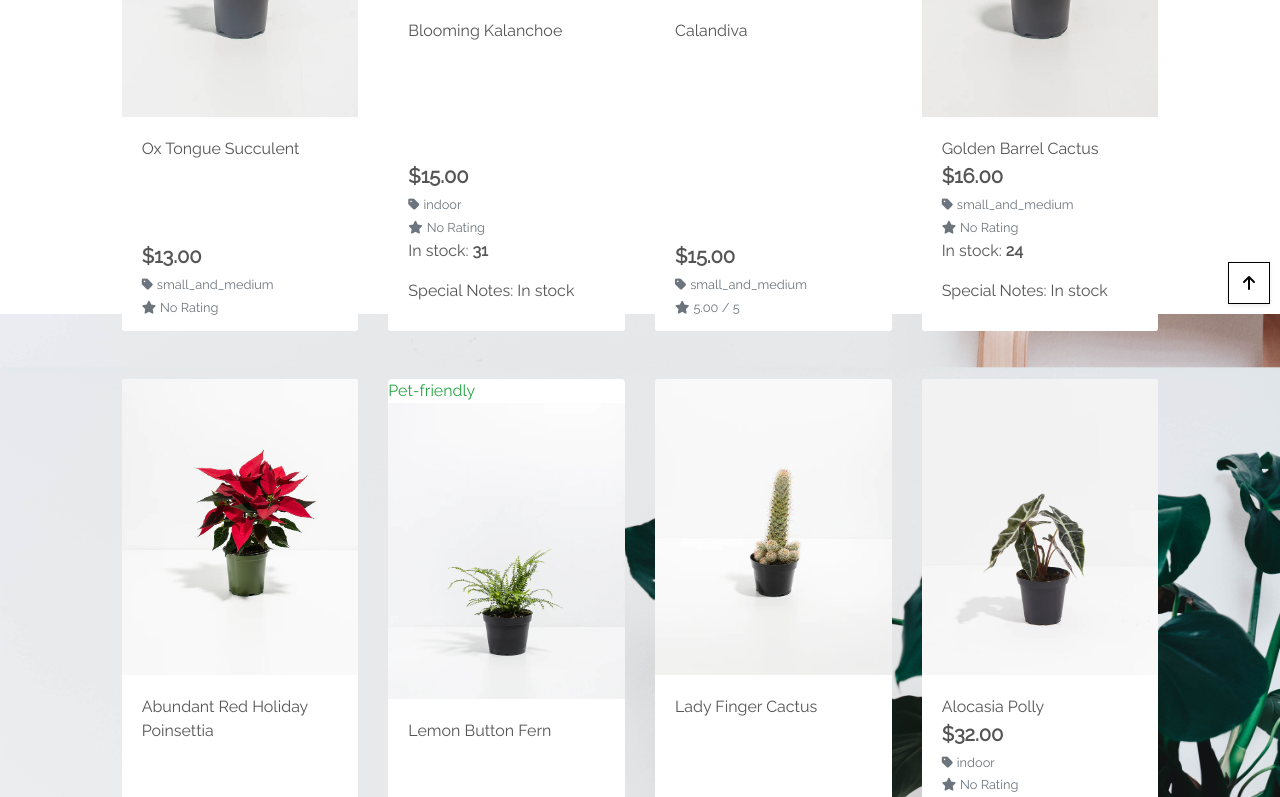
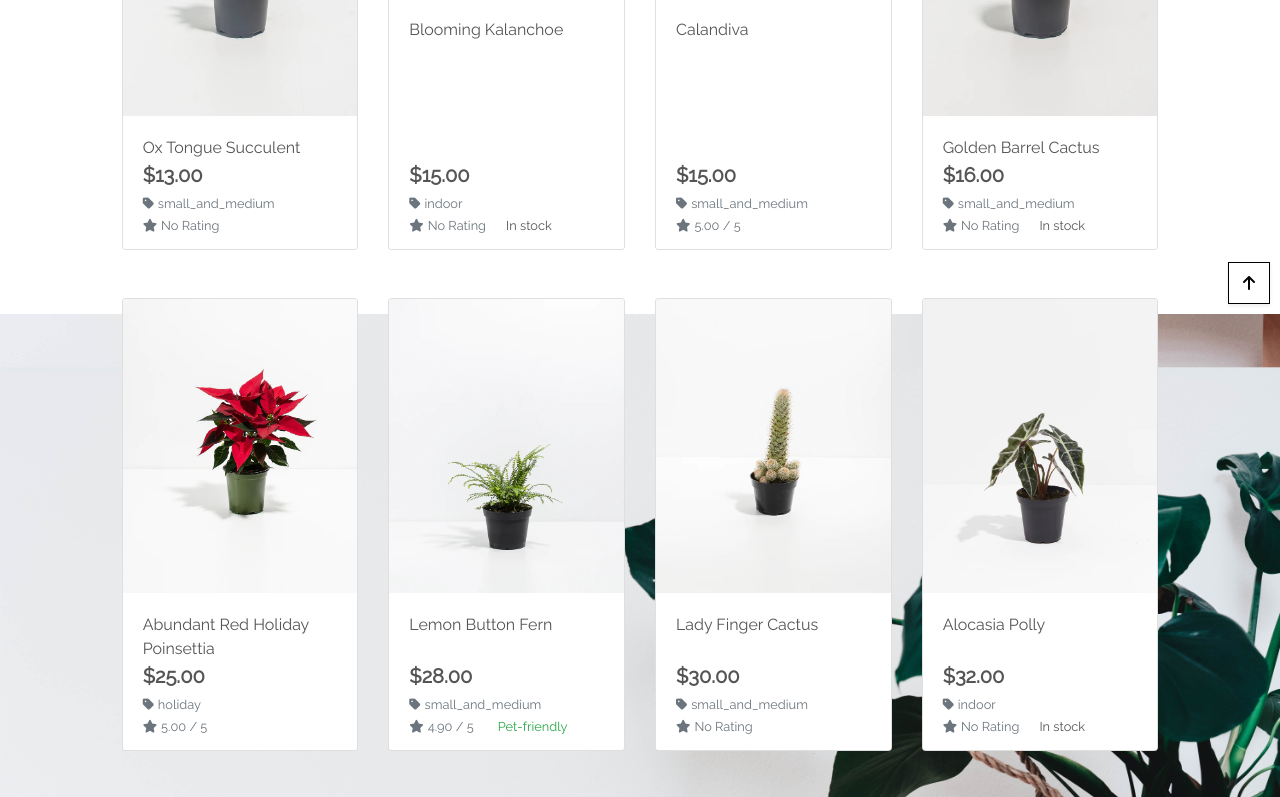
Before and after one commit to NikolettaGr/e-commerce, a Django app: a page that uses products/templates/products/products.html in a window 1280 px wide. Shown: the part 486-1283 px from the top of the page. Run offline with Django 3.2, Linux system fonts and the light colour scheme; data comes from the database, SQL or seed files in the repository; some libraries are stand-ins or nearby versions.

Commit message:
Formatting products

```diff
--- a/products/templates/products/products.html
+++ b/products/templates/products/products.html
@@ -60,10 +60,7 @@
             <div class="row">
                 {% for product in products %}
                 <div class="col-sm-6 col-md-6 col-lg-4 col-xl-3">
-                    <div class="card h-100 border-0">
-                        {% if product.is_petfriendly %}
-                        <div class="pet-friendly-label text-success">Pet-friendly</div>
-                        {% endif %}
+                    <div class="card h-100 border-2">
                         {% if product.image %}
                         <a href="{% url 'product_detail' product.id  %}">
                             <img class="card-img-top img-fluid" src="{{ product.image.url }}" alt="{{ product.name }}">
@@ -94,6 +91,16 @@
                                     {% else %}
                                     <small class="text-muted"><i class="fas fa-star mr-1"></i>No Rating</small>
                                     {% endif %}
+                                    {% if product.is_petfriendly %}
+                                    <small class="card-body text-success">Pet-friendly</small>
+                                    {% endif %}
+                                    {% for stock in product.stock_set.all %}
+                                    {% if stock.quantity > 0 %}
+                                    <small class="ml-3">In stock</small>
+                                    {% else %}
+                                    <small class="ml-3">Coming soon</small>
+                                    {% endif %}
+                                    {% endfor %}
                                     {% if request.user.is_superuser %}
                                     <small class="ml-3">
                                         <a href="{% url 'edit_product' product.id %}">Edit</a> |
@@ -102,14 +109,6 @@
                                     {% endif %}
                                 </div>
                             </div>
-                            {% for stock in product.stock_set.all %}
-                            {% if stock.quantity > 0 %}
-                            <p>In stock: <strong>{{ stock.quantity }}</strong></p>
-                            {% else %}
-                            <p>Coming soon</p>
-                            {% endif %}
-                            <p>Special Notes: {{ stock.special_notes }}</p>
-                            {% endfor %}
                         </div>
                     </div>
                 </div>
```
